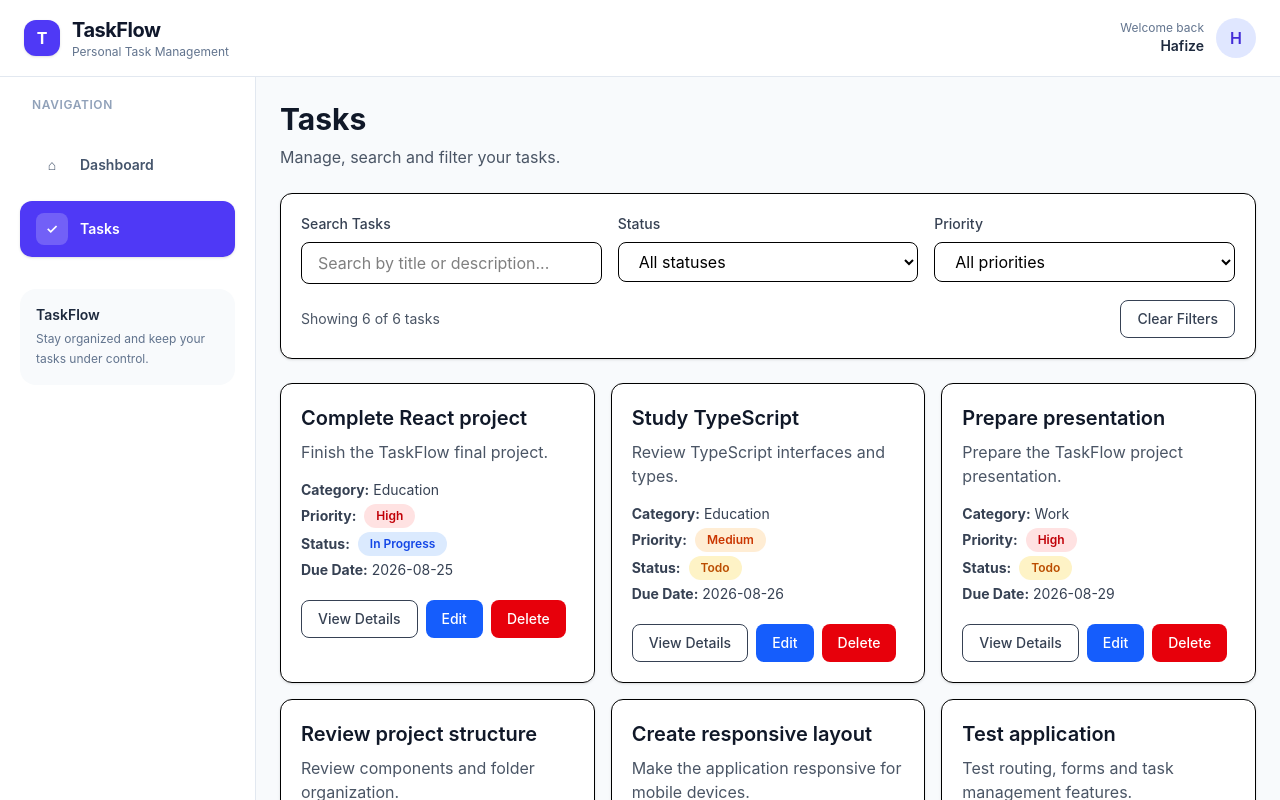
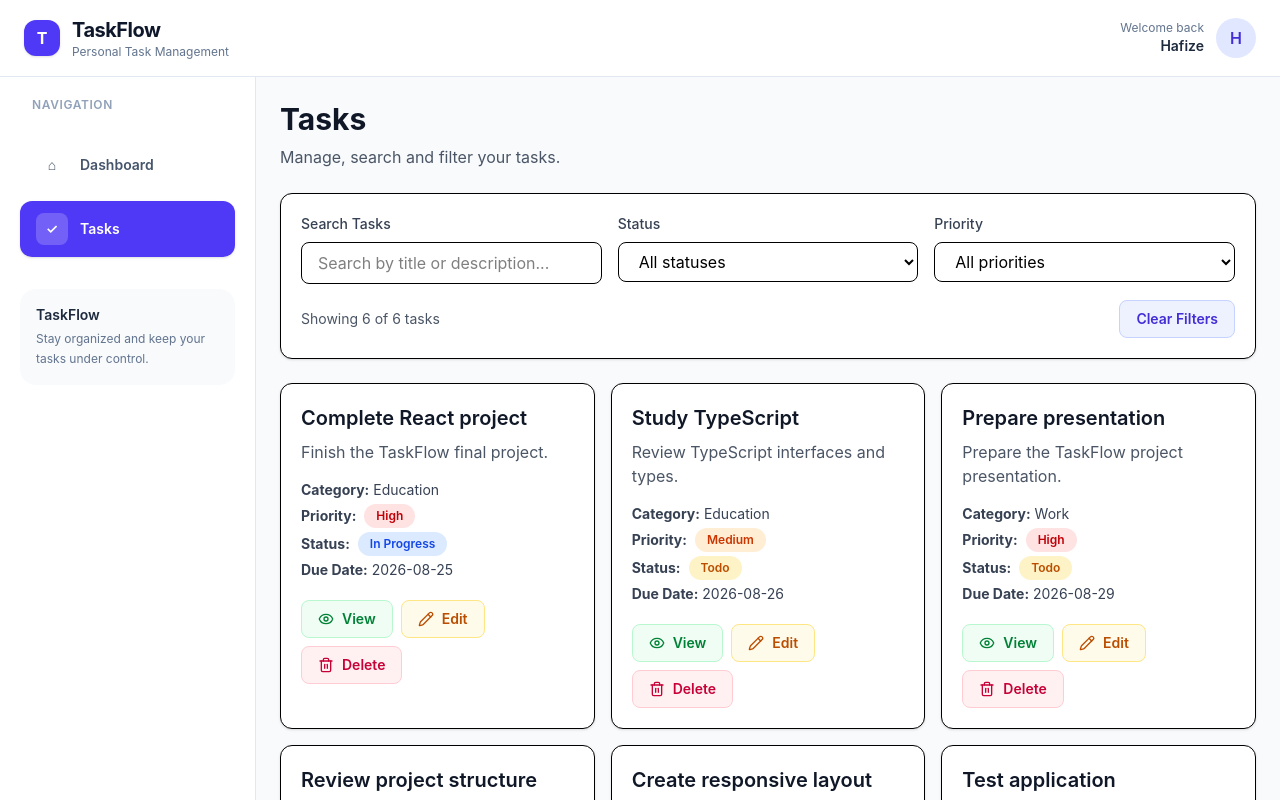
Before and after one commit to hafizecim/taskflow-react, a React (Vite) app: page /tasks in a window 1280 px wide. Shown: the top 800 px of the page. Built offline with nearby package versions, Linux system fonts and the light colour scheme.

Commit message:
feat: add task badges and action icons

```diff
--- a/package.json
+++ b/package.json
@@ -11,6 +11,7 @@
   },
   "dependencies": {
     "@tailwindcss/vite": "^4.3.3",
+    "lucide-react": "^1.34.0",
     "react": "^19.2.8",
     "react-dom": "^19.2.8",
     "react-router-dom": "^7.18.2",
--- a/src/pages/Tasks.tsx
+++ b/src/pages/Tasks.tsx
@@ -1,3 +1,9 @@
+import {
+  Eye,
+  Pencil,
+  Trash2,
+} from 'lucide-react'
+
 import { useMemo, useState } from 'react'
 import { useNavigate } from 'react-router-dom'
 
@@ -7,6 +13,8 @@ import type {
   TaskPriority,
   TaskStatus,
 } from '../types/task'
+
+
 
 function Tasks() {
   const navigate = useNavigate()
@@ -220,7 +228,7 @@ function Tasks() {
           <button
             type="button"
             onClick={handleClearFilters}
-            className="rounded-lg border px-4 py-2 text-sm font-medium text-gray-700 transition hover:bg-gray-50"
+            className="rounded-lg border border-indigo-200 bg-indigo-50 px-4 py-2 text-sm font-semibold text-indigo-700 transition hover:bg-indigo-100"
           >
             Clear Filters
           </button>
@@ -298,9 +306,10 @@ function Tasks() {
                   onClick={() =>
                     navigate(`/tasks/${task.id}`)
                   }
-                  className="rounded-lg border px-4 py-2 text-sm font-medium text-gray-700 transition hover:bg-gray-50"
+                  className="inline-flex items-center gap-2 rounded-lg border border-green-200 bg-green-50 px-4 py-2 text-sm font-semibold text-green-700 transition hover:bg-green-100"
                 >
-                  View Details
+                  <Eye size={16} />
+                  View
                 </button>
 
                 <button
@@ -310,8 +319,9 @@ function Tasks() {
                       `/tasks/${task.id}/edit`,
                     )
                   }
-                  className="rounded-lg bg-blue-600 px-4 py-2 text-sm font-medium text-white transition hover:bg-blue-700"
+                  className="inline-flex items-center gap-2 rounded-lg border border-amber-200 bg-amber-50 px-4 py-2 text-sm font-semibold text-amber-700 transition hover:bg-amber-100"
                 >
+                  <Pencil size={16} />
                   Edit
                 </button>
 
@@ -320,8 +330,9 @@ function Tasks() {
                   onClick={() =>
                     handleDelete(task.id)
                   }
-                  className="rounded-lg bg-red-600 px-4 py-2 text-sm font-medium text-white transition hover:bg-red-700"
+                  className="inline-flex items-center gap-2 rounded-lg border border-rose-200 bg-rose-50 px-4 py-2 text-sm font-semibold text-rose-700 transition hover:bg-rose-100"
                 >
+                  <Trash2 size={16} />
                   Delete
                 </button>
               </div>
```
Also changed, not shown: 1 other file (tests, documents, lock files or other folders).
